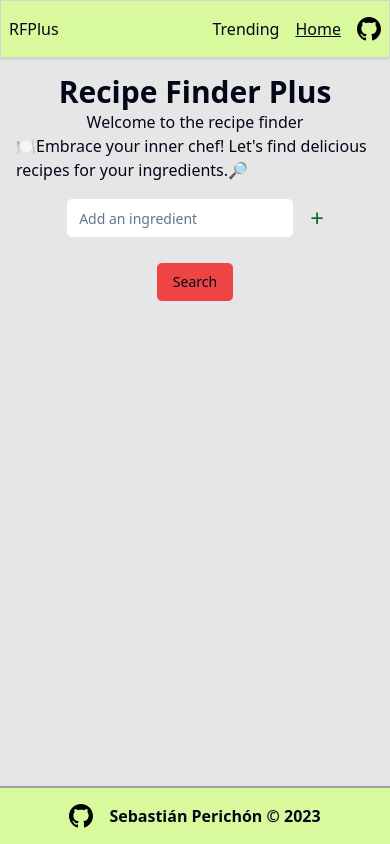
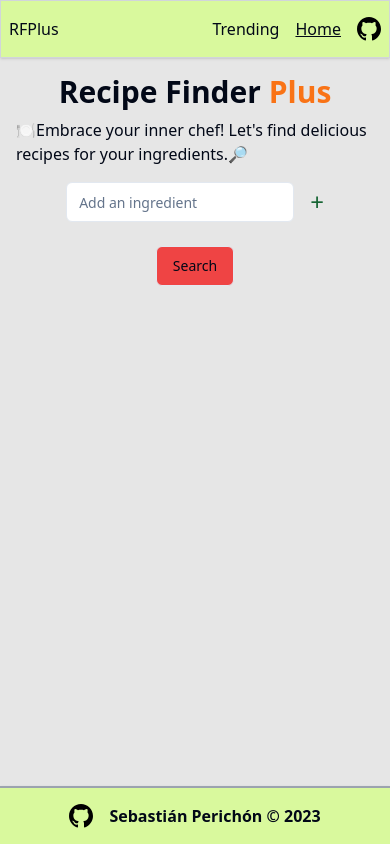
Before and after one commit to modestsp/RecipeFinderPlusClient, a React (Vite) app: page / in a window 390 px wide. Built offline with nearby package versions, Linux system fonts and the light colour scheme.

Commit message:
Added responsiveness

```diff
--- a/src/App.tsx
+++ b/src/App.tsx
@@ -60,10 +60,10 @@ function App() {
 
   return (
     <div className="flex p-4 flex-col items-center ">
-      <h1 className="text-3xl font-bold">
-        Recipe Finder <span>Plus</span>
+      <h1 className="lg:text-4xl text-3xl font-bold mb-2">
+        Recipe Finder <span className="text-orange-500">Plus</span>
       </h1>
-      <h3>Welcome to the recipe finder</h3>
+      {/* <h3>Welcome to the recipe finder</h3> */}
       <p>
         🍽️Embrace your inner chef! Let's find delicious recipes for your
         ingredients.🔎
```
